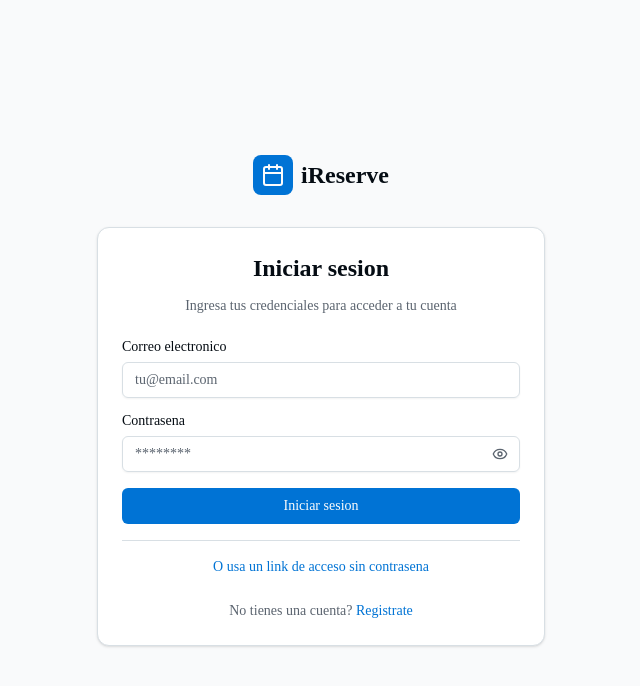
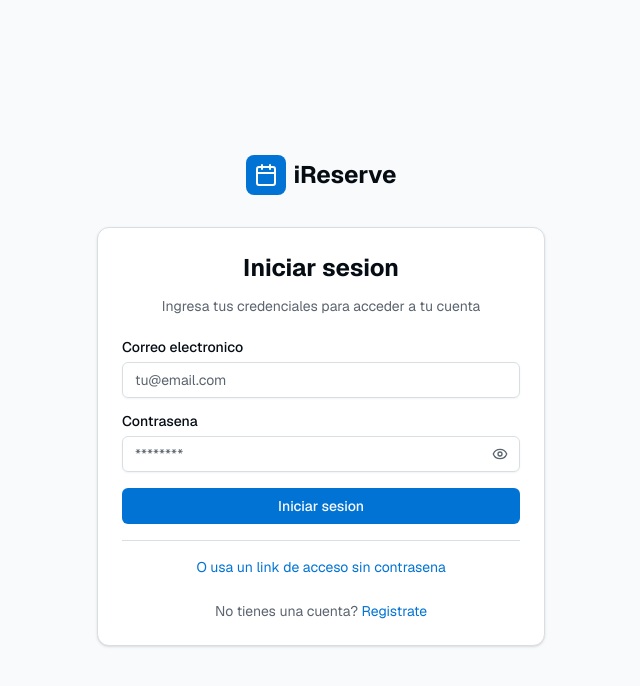
Before and after one commit to davidhurtado2000/iplanit, a Next.js app: page /login in a window 1280 px wide. Shown: the top 686 px of the page, without its empty margins (319-959 px from the left). Built offline with nearby package versions, Linux system fonts and the light colour scheme; no server answers.

Commit message:
fix: apply Geist Sans and Mono fonts correctly
Update CSS to properly import and use Geist fonts with fallbacks.

Co-authored-by: David Hurtado <56637778+davidhurtado2000@users.noreply.github.com>

```diff
--- a/app/globals.css
+++ b/app/globals.css
@@ -72,8 +72,8 @@
 }
 
 @theme inline {
-  --font-sans: 'Geist', 'Geist Fallback';
-  --font-mono: 'Geist Mono', 'Geist Mono Fallback';
+  --font-sans: var(--font-geist-sans), ui-sans-serif, system-ui, -apple-system, BlinkMacSystemFont, "Segoe UI", sans-serif;
+  --font-mono: var(--font-geist-mono), ui-monospace, "SF Mono", Monaco, "Cascadia Code", "Roboto Mono", Consolas, "Courier New", monospace;
   --color-background: var(--background);
   --color-foreground: var(--foreground);
   --color-card: var(--card);
--- a/app/layout.tsx
+++ b/app/layout.tsx
@@ -1,11 +1,19 @@
 import React from 'react'
 import type { Metadata } from 'next'
-import { Inter } from 'next/font/google'
+import { Geist, Geist_Mono } from 'next/font/google'
 import { Analytics } from '@vercel/analytics/next'
 import { AuthProvider } from '@/context/auth-context'
 import './globals.css'
 
-const _inter = Inter({ subsets: ['latin'] })
+const geistSans = Geist({
+  subsets: ['latin'],
+  variable: '--font-geist-sans',
+})
+
+const geistMono = Geist_Mono({
+  subsets: ['latin'],
+  variable: '--font-geist-mono',
+})
 
 export const metadata: Metadata = {
   title: 'iReserve - Gestión de Reservas y Agendas',
@@ -38,7 +46,7 @@ export default function RootLayout({
 }>) {
   return (
     <html lang="es">
-      <body className={`font-sans antialiased`}>
+      <body className={`${geistSans.variable} ${geistMono.variable} font-sans antialiased`}>
         <AuthProvider>{children}</AuthProvider>
         <Analytics />
       </body>
```
Also changed, not shown: 1 other file (tests, documents, lock files or other folders).
